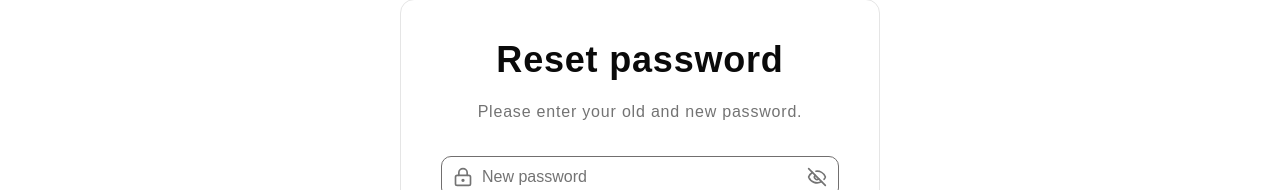
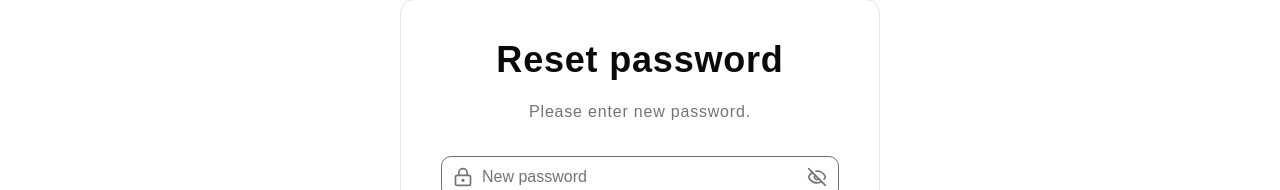
Before and after one commit to mahin527/dineflow, a React (Vite) app in the folder Client/: page /reset-password/1 in a window 1280 px wide. Shown: the part 116-306 px from the top of the page. Built offline with nearby package versions, Linux system fonts and the light colour scheme; no server answers.

Commit message:
fix: reset password router fix

```diff
--- a/Client/src/auth/ResetPassword.tsx
+++ b/Client/src/auth/ResetPassword.tsx
@@ -62,7 +62,7 @@ function ResetPassword() {
                 <div className="border border-neutral-200 dark:border-neutral-600 px-10 py-10 space-y-4 min-w-70 md:min-w-100 xl:min-w-120 rounded-xl">
                     <div className="text-center space-y-5 tracking-wide xl:tracking-wider">
                         <h3 className="text-2xl md:text-3xl xl:text-4xl font-bold">Reset password</h3>
-                        <p className="pb-4 text-sm md:text-base text-muted-foreground">Please enter your old and new password.</p>
+                        <p className="pb-4 text-sm md:text-base text-muted-foreground">Please enter new password.</p>
                     </div>
 
                     <InputWithIcon
--- a/Client/src/store/useUserStore.ts
+++ b/Client/src/store/useUserStore.ts
@@ -195,7 +195,7 @@ export const useUserStore = create<UserState>()(
         resetPassword: async (token, newPassword) => {
             try {
                 set({ loading: true });
-                const response = await axios.post(`${API_END_POINT}reset-password/${token}`,
+                const response = await axios.post(`${API_END_POINT}/reset-password/${token}`,
                     { newPassword }, {
                     headers: { "Content-Type": "application/json" }
                 });
```
Also changed, not shown: 1 other file (tests, documents, lock files or other folders).
